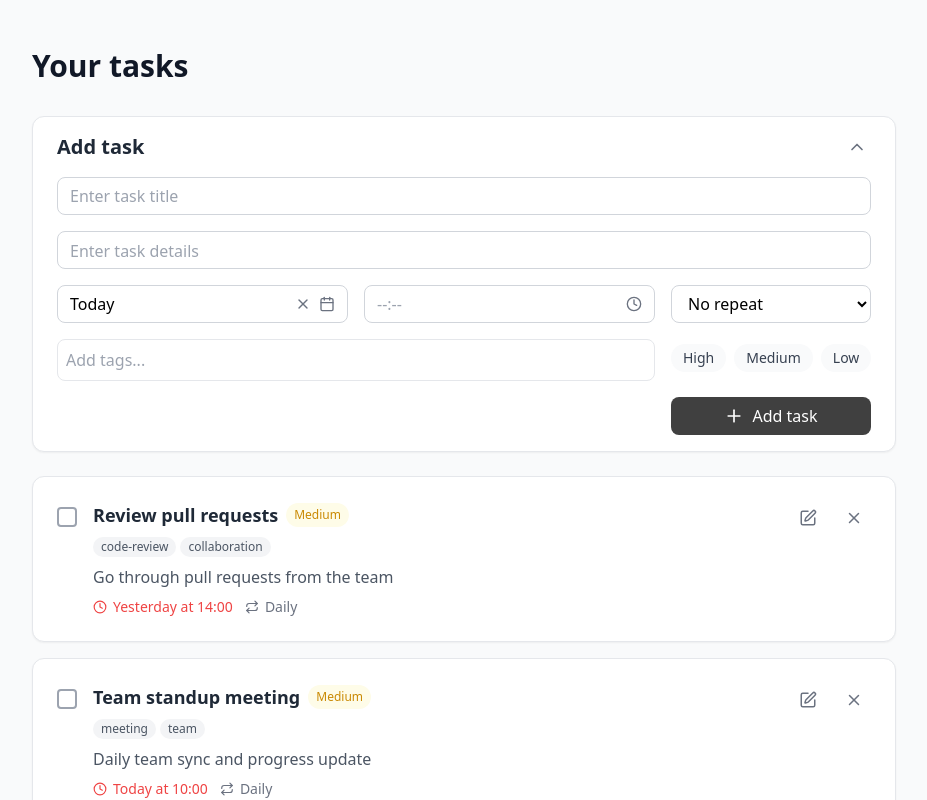
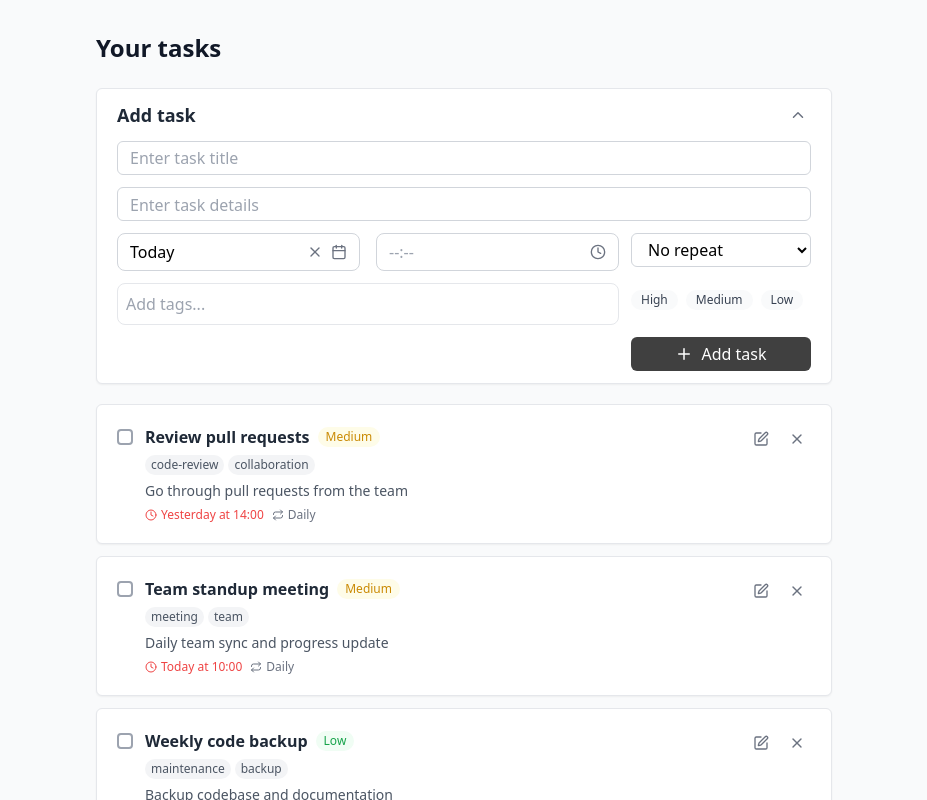
Before and after one commit to hackerman70000/To-Do-App, a React (Create React App) app: page / in a window 1280 px wide. Shown: the top 800 px of the page, without its empty margins (176-1103 px from the left). Built offline with nearby package versions, Linux system fonts and the light colour scheme.

Commit message:
Refactor TaskList and TaskForm components for improved layout

```diff
--- a/src/App.js
+++ b/src/App.js
@@ -43,9 +43,7 @@ function App() {
       const storedVersion = localStorage.getItem('tasksVersion');
       const savedTasks = localStorage.getItem('tasks');
 
-      if (!storedVersion ||
-          storedVersion !== CURRENT_VERSION ||
-          !savedTasks) {
+      if (!storedVersion || storedVersion !== CURRENT_VERSION || !savedTasks) {
         localStorage.removeItem('tasks');
         localStorage.removeItem('tasksVersion');
         localStorage.setItem('tasksVersion', CURRENT_VERSION);
@@ -183,9 +181,9 @@ function App() {
   }, [evaluateTaskStatuses]);
 
   return (
-    <div className="min-h-screen bg-gray-50 py-12">
-      <div className="max-w-4xl mx-auto px-4">
-        <h1 className="text-3xl font-bold text-gray-900 mb-8">Your tasks</h1>
+    <div className="min-h-screen bg-gray-50 py-8">
+      <div className="max-w-3xl mx-auto px-4">
+        <h1 className="text-2xl font-bold text-gray-900 mb-6">Your tasks</h1>
 
         <TaskForm
           newTask={newTask}
@@ -200,16 +198,16 @@ function App() {
           updateTask={updateTask}
         />
 
-        <div className="mt-8 flex justify-center gap-4">
+        <div className="mt-6 flex justify-center gap-3">
           <button
             onClick={resetToInitialTasks}
-            className="px-4 py-2 text-sm bg-gray-100 hover:bg-gray-200 rounded-lg transition-colors"
+            className="px-3 py-1.5 text-sm bg-gray-100 hover:bg-gray-200 rounded-md transition-colors"
           >
             Reset to Default Tasks
           </button>
           <button
             onClick={() => setIsDeleteCompletedDialogOpen(true)}
-            className="px-4 py-2 text-sm bg-red-100 hover:bg-red-200 text-red-700 rounded-lg transition-colors"
+            className="px-3 py-1.5 text-sm bg-red-100 hover:bg-red-200 text-red-700 rounded-md transition-colors"
           >
             Delete completed tasks
           </button>
--- a/src/components/task/TaskForm.js
+++ b/src/components/task/TaskForm.js
@@ -51,31 +51,31 @@ const TaskForm = ({ newTask, setNewTask, addTask }) => {
   };
 
   return (
-    <div className="bg-white rounded-xl shadow-sm border border-gray-200 mb-6">
+    <div className="bg-white rounded-md shadow-sm border border-gray-200 mb-5">
       <div
-        className="px-6 py-4 flex justify-between items-center cursor-pointer"
+        className="px-5 py-3 flex justify-between items-center cursor-pointer"
         onClick={() => setIsExpanded(!isExpanded)}
       >
-        <h2 className="text-xl font-semibold text-gray-800">Add task</h2>
+        <h2 className="text-lg font-semibold text-gray-800">Add task</h2>
         <button
-          className="p-1 hover:bg-gray-100 rounded-lg transition-colors"
+          className="p-1 hover:bg-gray-100 rounded-md transition-colors"
           aria-label={isExpanded ? "Collapse form" : "Expand form"}
         >
           {isExpanded ? (
-            <ChevronUp size={20} className="text-gray-500" />
+            <ChevronUp size={18} className="text-gray-500" />
           ) : (
-            <ChevronDown size={20} className="text-gray-500" />
+            <ChevronDown size={18} className="text-gray-500" />
           )}
         </button>
       </div>
 
       {isExpanded && (
-        <form onSubmit={handleSubmit} className="px-6 pb-4">
-          <div className="grid grid-cols-1 gap-4">
+        <form onSubmit={handleSubmit} className="px-5 pb-3">
+          <div className="grid grid-cols-1 gap-3">
             <input
               type="text"
               placeholder="Enter task title"
-              className="w-full px-3 rounded-lg border border-gray-300 focus:border-neutral-focus-border focus:ring-2 focus:ring-neutral-focus-ring/30 outline-none transition-colors h-[38px]"
+              className="w-full px-3 rounded-md border border-gray-300 focus:border-neutral-focus-border focus:ring-2 focus:ring-neutral-focus-ring/30 outline-none transition-colors h-[34px]"
               value={newTask.title}
               onChange={(e) => setNewTask({...newTask, title: e.target.value})}
             />
@@ -84,21 +84,21 @@ const TaskForm = ({ newTask, setNewTask, addTask }) => {
               <textarea
                 ref={textareaRef}
                 placeholder="Enter task details"
-                className="w-full px-3 rounded-lg border border-gray-300 focus:border-neutral-focus-border focus:ring-2 focus:ring-neutral-focus-ring/30 outline-none transition-colors resize-none overflow-hidden block"
+                className="w-full px-3 rounded-md border border-gray-300 focus:border-neutral-focus-border focus:ring-2 focus:ring-neutral-focus-ring/30 outline-none transition-colors resize-none overflow-hidden block"
                 value={newTask.details}
                 onChange={(e) => setNewTask({...newTask, details: e.target.value})}
                 onKeyDown={handleKeyDown}
                 style={{
-                  height: `${Math.max(38, textareaRows * 24)}px`,
-                  minHeight: '38px',
-                  lineHeight: '38px',
+                  height: `${Math.max(34, textareaRows * 22)}px`,
+                  minHeight: '34px',
+                  lineHeight: '34px',
                   paddingTop: '0',
                   paddingBottom: '0'
                 }}
               />
             </div>
 
-            <div className="grid grid-cols-[1fr,200px] gap-4">
+            <div className="grid grid-cols-[1fr,180px] gap-3">
               <DateTimePicker
                 date={newTask.dueDate}
                 time={newTask.dueTime}
@@ -109,7 +109,7 @@ const TaskForm = ({ newTask, setNewTask, addTask }) => {
               <select
                 value={newTask.recurrence || 'none'}
                 onChange={(e) => setNewTask({...newTask, recurrence: e.target.value})}
-                className="w-full h-[38px] px-3 rounded-lg border border-gray-300 focus:border-neutral-light focus:ring-2 focus:ring-neutral-light/20 outline-none transition-colors bg-white"
+                className="w-full h-[34px] px-3 rounded-md border border-gray-300 focus:border-neutral-light focus:ring-2 focus:ring-neutral-light/20 outline-none transition-colors bg-white"
               >
                 <option value="none">No repeat</option>
                 <option value="daily">Daily</option>
@@ -118,13 +118,13 @@ const TaskForm = ({ newTask, setNewTask, addTask }) => {
               </select>
             </div>
 
-            <div className="grid grid-cols-[1fr,200px] gap-4">
+            <div className="grid grid-cols-[1fr,180px] gap-3">
               <TagInput
                 tags={newTask.tags || []}
                 setTags={(tags) => setNewTask({...newTask, tags})}
               />
 
-              <div className="flex gap-2 items-center h-[38px]">
+              <div className="flex gap-2 items-center h-[34px]">
                 {['High', 'Medium', 'Low'].map((priority) => (
                   <button
                     key={priority}
@@ -136,7 +136,7 @@ const TaskForm = ({ newTask, setNewTask, addTask }) => {
                         setNewTask({...newTask, priority: priority.toLowerCase()});
                       }
                     }}
-                    className={`px-3 py-1 rounded-full text-sm ${
+                    className={`px-2.5 py-0.5 rounded-full text-xs ${
                       newTask.priority === priority.toLowerCase()
                         ? priority === 'High'
                           ? 'bg-red-50 text-red-700'
@@ -155,9 +155,9 @@ const TaskForm = ({ newTask, setNewTask, addTask }) => {
             <div className="flex justify-end">
               <button
                 type="submit"
-                className="w-[200px] bg-neutral-light hover:bg-neutral-dark text-white h-[38px] rounded-lg flex items-center justify-center gap-2 transition-colors"
+                className="w-[180px] bg-neutral-light hover:bg-neutral-dark text-white h-[34px] rounded-md flex items-center justify-center gap-2 transition-colors"
               >
-                <Plus size={20} />
+                <Plus size={18} />
                 Add task
               </button>
             </div>
--- a/src/components/task/TaskItem.js
+++ b/src/components/task/TaskItem.js
@@ -21,17 +21,6 @@ const formatDisplayDate = (dateString) => {
   return format(date, "d MMM yyyy");
 };
 
-const determineTaskStatus = (task) => {
-  if (task.status === 'completed') return 'completed';
-  if (!task.dueDate) return 'in_progress';
-
-  const dueDateTime = task.dueTime
-    ? new Date(`${task.dueDate}T${task.dueTime}`)
-    : new Date(`${task.dueDate}T23:59:59`);
-
-  return dueDateTime < new Date() ? 'overdue' : 'in_progress';
-};
-
 const TaskItem = ({ task, toggleTaskStatus, deleteTask, updateTask }) => {
   const [isEditing, setIsEditing] = useState(false);
   const [editedTask, setEditedTask] = useState(task);
@@ -44,32 +33,22 @@ const TaskItem = ({ task, toggleTaskStatus, deleteTask, updateTask }) => {
   };
 
   const handleDateChange = useCallback((date) => {
-    const updatedTask = {
-      ...editedTask,
+    setEditedTask(prev => ({
+      ...prev,
       dueDate: date
-    };
-    updatedTask.status = determineTaskStatus(updatedTask);
-    setEditedTask(updatedTask);
-  }, [editedTask]);
+    }));
+  }, []);
 
   const handleTimeChange = useCallback((time) => {
-    const updatedTask = {
-      ...editedTask,
+    setEditedTask(prev => ({
+      ...prev,
       dueTime: time
-    };
-    updatedTask.status = determineTaskStatus(updatedTask);
-    setEditedTask(updatedTask);
-  }, [editedTask]);
+    }));
+  }, []);
 
   const handleSave = () => {
     if (!editedTask.title) return;
-
-    const finalTask = {
-      ...editedTask,
-      status: determineTaskStatus(editedTask)
-    };
-
-    updateTask(task.id, finalTask);
+    updateTask(task.id, editedTask);
     setIsEditing(false);
   };
 
@@ -79,34 +58,36 @@ const TaskItem = ({ task, toggleTaskStatus, deleteTask, updateTask }) => {
 
   if (isEditing) {
     return (
-      <div className="bg-white rounded-xl shadow-sm border border-gray-200 p-6">
-        <div className="grid grid-cols-1 gap-4">
+      <div className="bg-white rounded-md shadow-sm border border-gray-200 p-5">
+        <div className="grid grid-cols-1 gap-3">
           <input
             type="text"
             value={editedTask.title}
             placeholder="Enter task title"
             onChange={(e) => setEditedTask({...editedTask, title: e.target.value})}
-            className="w-full p-2 rounded-lg border border-gray-300 focus:border-neutral-focus-border focus:ring-2 focus:ring-neutral-focus-ring/30 outline-none transition-colors h-[38px]"
+            className="w-full px-3 rounded-md border border-gray-300 focus:border-neutral-focus-border focus:ring-2 focus:ring-neutral-focus-ring/30 outline-none transition-colors h-[34px]"
           />
 
           <div className="relative">
             <textarea
               placeholder="Enter task details"
-              className={`w-full p-2 rounded-lg border border-gray-300 focus:border-neutral-focus-border focus:ring-2 focus:ring-neutral-focus-ring/30 outline-none transition-colors resize-none ${isDetailsExpanded ? 'h-24' : 'h-[38px]'}`}
+              className={`w-full px-3 rounded-md border border-gray-300 focus:border-neutral-focus-border focus:ring-2 focus:ring-neutral-focus-ring/30 outline-none transition-colors resize-none ${
+                isDetailsExpanded ? 'h-20' : 'h-[34px]'
+              }`}
               value={editedTask.details || ''}
               onChange={(e) => setEditedTask({...editedTask, details: e.target.value})}
             />
             <button
               type="button"
-              className="absolute right-2 top-2 p-1 hover:bg-gray-100 rounded text-gray-400 hover:text-gray-600 cursor-grab active:cursor-grabbing"
+              className="absolute right-2 top-2 p-1 hover:bg-gray-100 rounded text-gray-400 hover:text-gray-600"
               onClick={() => setIsDetailsExpanded(!isDetailsExpanded)}
               aria-label="Expand details"
             >
-              <GripVertical size={16} />
+              <GripVertical size={14} />
             </button>
           </div>
 
-          <div className="grid grid-cols-[1fr,200px] gap-4">
+          <div className="grid grid-cols-[1fr,180px] gap-3">
             <DateTimePicker
               date={editedTask.dueDate}
               time={editedTask.dueTime}
@@ -118,7 +99,7 @@ const TaskItem = ({ task, toggleTaskStatus, deleteTask, updateTask }) => {
             <select
               value={editedTask.recurrence || 'none'}
               onChange={(e) => setEditedTask({...editedTask, recurrence: e.target.value})}
-              className="w-full h-[38px] px-3 rounded-lg border border-gray-300 focus:border-neutral-light focus:ring-2 focus:ring-neutral-light/20 outline-none transition-colors bg-white"
+              className="w-full h-[34px] px-3 rounded-md border border-gray-300 focus:border-neutral-light focus:ring-2 focus:ring-neutral-light/20 outline-none transition-colors bg-white"
             >
               <option value="none">No repeat</option>
               <option value="daily">Daily</option>
@@ -127,13 +108,13 @@ const TaskItem = ({ task, toggleTaskStatus, deleteTask, updateTask }) => {
             </select>
           </div>
 
-          <div className="grid grid-cols-[1fr,200px] gap-4">
+          <div className="grid grid-cols-[1fr,180px] gap-3">
             <TagInput
               tags={editedTask.tags || []}
               setTags={(tags) => setEditedTask({...editedTask, tags})}
             />
 
-            <div className="flex gap-2 items-center h-[38px]">
+            <div className="flex gap-2 items-center h-[34px]">
               {['High', 'Medium', 'Low'].map((priority) => (
                 <button
                   key={priority}
@@ -145,7 +126,7 @@ const TaskItem = ({ task, toggleTaskStatus, deleteTask, updateTask }) => {
                       setEditedTask({...editedTask, priority: priority.toLowerCase()});
                     }
                   }}
-                  className={`px-3 py-1 rounded-full text-sm ${
+                  className={`px-2.5 py-0.5 rounded-full text-xs ${
                     editedTask.priority === priority.toLowerCase()
                       ? priority === 'High'
                         ? 'bg-red-50 text-red-700'
@@ -161,7 +142,7 @@ const TaskItem = ({ task, toggleTaskStatus, deleteTask, updateTask }) => {
             </div>
           </div>
 
-          <div className="grid grid-cols-[1fr,200px] gap-4">
+          <div className="grid grid-cols-[1fr,180px] gap-3">
             <div /> {/* Empty div for grid alignment */}
             <div className="flex gap-2">
               <button
@@ -169,14 +150,14 @@ const TaskItem = ({ task, toggleTaskStatus, deleteTask, updateTask }) => {
                   setEditedTask(task);
                   setIsEditing(false);
                 }}
-                className="flex-1 h-[38px] bg-gray-100 rounded-lg hover:bg-gray-200 transition-colors"
+                className="flex-1 h-[34px] bg-gray-100 rounded-md hover:bg-gray-200 transition-colors"
                 type="button"
               >
                 Cancel
               </button>
               <button
                 onClick={handleSave}
-                className="flex-1 h-[38px] bg-blue-500 text-white rounded-lg hover:bg-blue-600 transition-colors"
+                className="flex-1 h-[34px] bg-blue-500 text-white rounded-md hover:bg-blue-600 transition-colors"
                 type="button"
               >
                 Save
@@ -189,18 +170,18 @@ const TaskItem = ({ task, toggleTaskStatus, deleteTask, updateTask }) => {
   }
 
   return (
-    <div className="bg-white rounded-xl shadow-sm border border-gray-200 p-6 hover:shadow-md transition-shadow">
-      <div className="flex items-start gap-4">
+    <div className="bg-white rounded-md shadow-sm border border-gray-200 p-5 hover:shadow-md transition-shadow">
+      <div className="flex items-start gap-3">
         <button
           onClick={() => toggleTaskStatus(task.id)}
-          className="mt-1.5 flex-shrink-0"
+          className="mt-1 flex-shrink-0"
         >
-          <div className={`w-5 h-5 border-2 rounded flex items-center justify-center
+          <div className={`w-4 h-4 border-2 rounded flex items-center justify-center
             ${isCompleted
               ? 'border-neutral-light bg-neutral-light text-white'
               : 'border-gray-400'}`}
           >
-            {isCompleted && <Check size={14} />}
+            {isCompleted && <Check size={12} />}
           </div>
         </button>
 
@@ -208,24 +189,26 @@ const TaskItem = ({ task, toggleTaskStatus, deleteTask, updateTask }) => {
           <div className="flex items-start justify-between">
             <div>
               <div className="flex items-center gap-2">
-                <h3 className={`text-lg font-semibold text-gray-800 ${
+                <h3 className={`text-base font-semibold text-gray-800 ${
                   isCompleted ? 'line-through text-gray-500' : ''
                 }`}>
                   {task.title}
                 </h3>
                 {task.priority && (
-                  <span className={`px-2 py-1 rounded-full text-xs font-medium ${PRIORITY_LEVELS[task.priority.toUpperCase()].color}`}>
+                  <span className={`px-2 py-0.5 rounded-full text-xs font-medium ${
+                    PRIORITY_LEVELS[task.priority.toUpperCase()].color
+                  }`}>
                     {PRIORITY_LEVELS[task.priority.toUpperCase()].label}
                   </span>
                 )}
               </div>
 
               {task.tags && task.tags.length > 0 && (
-                <div className="flex flex-wrap gap-1 mt-2">
+                <div className="flex flex-wrap gap-1 mt-1.5">
                   {task.tags.map((tag, index) => (
                     <span
                       key={index}
-                      className="px-2 py-0.5 bg-gray-100 rounded-full text-xs text-gray-600"
+                      className="px-1.5 py-0.5 bg-gray-100 rounded-full text-xs text-gray-600"
                     >
                       {tag}
                     </span>
@@ -234,49 +217,49 @@ const TaskItem = ({ task, toggleTaskStatus, deleteTask, updateTask }) => {
               )}
 
               {task.details && (
-                <p className={`text-gray-600 mt-2 ${
+                <p className={`text-sm text-gray-600 mt-1.5 ${
                   isCompleted ? 'line-through text-gray-400' : ''
                 }`}>
                   {task.details}
                 </p>
               )}
 
-              <div className="flex items-center gap-3 mt-2">
+              <div className="flex items-center gap-2 mt-1.5">
                 {task.dueDate && (
-                  <span className={`flex items-center gap-1.5 text-sm ${
+                  <span className={`flex items-center gap-1 text-xs ${
                     isOverdue ? 'text-red-500' : 'text-gray-500'
                   }`}>
-                    <Clock size={14} />
+                    <Clock size={12} />
                     {formatDisplayDate(task.dueDate)}
                     {task.dueTime && ` at ${task.dueTime}`}
                   </span>
                 )}
                 {task.recurrence && task.recurrence !== 'none' && (
-                  <span className="flex items-center gap-1.5 text-sm text-gray-500">
-                    <Repeat size={14} />
+                  <span className="flex items-center gap-1 text-xs text-gray-500">
+                    <Repeat size={12} />
                     {RECURRENCE_PATTERNS[task.recurrence.toUpperCase()].label}
                   </span>
                 )}
               </div>
             </div>
 
-            <div className="flex items-center gap-3 ml-4">
+            <div className="flex items-center gap-2 ml-3">
               {!isCompleted && (
                 <button
-                  className="p-2 rounded-lg hover:bg-gray-100 text-gray-500 hover:text-gray-700 transition-colors"
+                  className="p-1.5 rounded-md hover:bg-gray-100 text-gray-500 hover:text-gray-700 transition-colors"
                   onClick={startEditing}
                   aria-label="Edit task"
                 >
-                  <Edit size={18} />
+                  <Edit size={16} />
                 </button>
               )}
               {(isCompleted || isOverdue) && (
                 <button
-                  className="p-2 rounded-lg hover:bg-gray-100 text-gray-500 hover:text-gray-700 transition-colors"
+                  className="p-1.5 rounded-md hover:bg-gray-100 text-gray-500 hover:text-gray-700 transition-colors"
                   onClick={() => setIsDeleteDialogOpen(true)}
                   aria-label="Delete task"
                 >
-                  <X size={18} />
+                  <X size={16} />
                 </button>
               )}
             </div>
--- a/src/components/task/TaskList.js
+++ b/src/components/task/TaskList.js
@@ -6,20 +6,18 @@ const TaskList = ({ tasks, toggleTaskStatus, deleteTask, updateTask }) => {
     if (a.status === 'completed' && b.status !== 'completed') return 1;
     if (a.status !== 'completed' && b.status === 'completed') return -1;
 
-    if (a.dueDate && b.dueDate) {
-      const dateA = new Date(a.dueDate + (a.dueTime ? `T${a.dueTime}` : 'T23:59:59'));
-      const dateB = new Date(b.dueDate + (b.dueTime ? `T${b.dueTime}` : 'T23:59:59'));
-      return dateA - dateB;
-    }
+    if (!a.dueDate && !b.dueDate) return 0;
+    if (!a.dueDate) return 1;
+    if (!b.dueDate) return -1;
 
-    if (a.dueDate && !b.dueDate) return -1;
-    if (!a.dueDate && b.dueDate) return 1;
+    const dateA = new Date(a.dueDate + (a.dueTime ? `T${a.dueTime}` : 'T23:59:59'));
+    const dateB = new Date(b.dueDate + (b.dueTime ? `T${b.dueTime}` : 'T23:59:59'));
 
-    return a.id - b.id;
+    return dateA - dateB;
   });
 
   return (
-    <div className="space-y-4">
+    <div className="space-y-3">
       {sortedTasks.map(task => (
         <TaskItem
           key={task.id}
```
